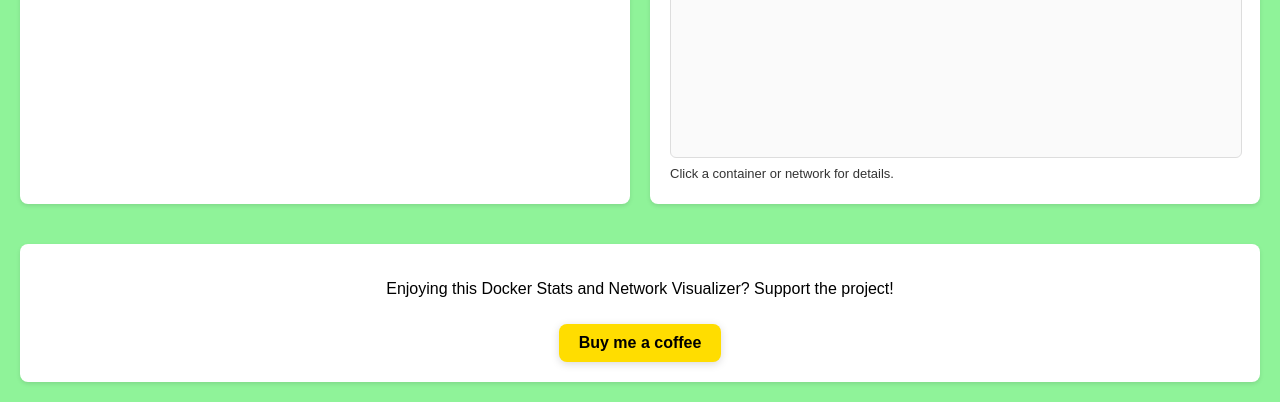
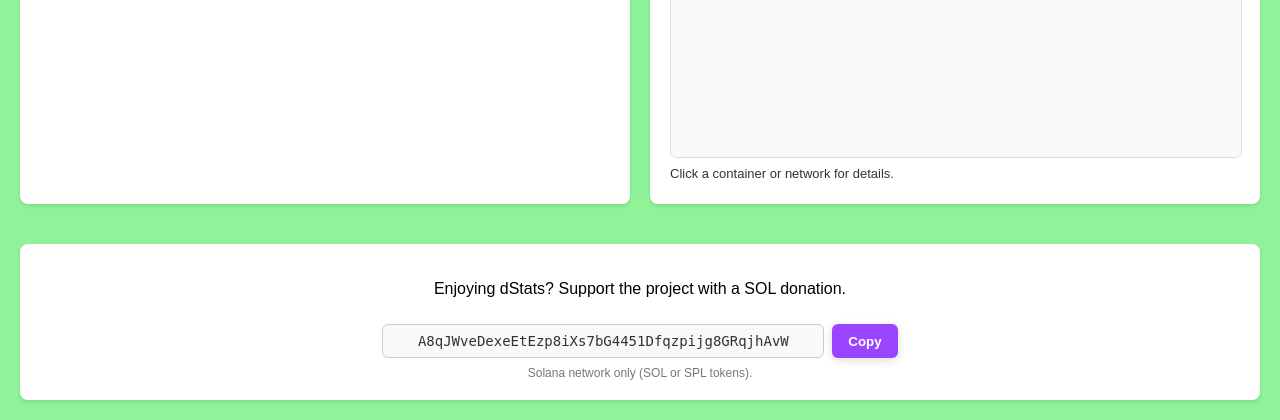
Before and after one commit to Arifcse21/dStats, a Django app: page / in a window 1280 px wide. Shown: the part 617-1037 px from the top of the page. Run offline with Django 5.2, Linux system fonts and the light colour scheme; data that the repository does not hold is empty.

Commit message:
Replace the Ko-fi button with a Solana donation address

```diff
--- a/dStats/templates/dStats/index.html
+++ b/dStats/templates/dStats/index.html
@@ -21,28 +21,49 @@
             margin-bottom: 20px;
         }
 
-        .coffee-button {
+        .donate {
             display: inline-flex;
-            align-items: center;
-            padding: 10px 20px;
-            background-color: #FFDD00;
-            color: #000000;
-            text-decoration: none;
-            border-radius: 8px;
+            gap: 8px;
+            max-width: 100%;
+            margin-top: 10px;
+        }
+
+        /* Read-only, so the address can be selected but not edited */
+        #solanaAddress {
+            width: 30em;
+            max-width: 100%;
+            padding: 8px 10px;
+            font-family: monospace;
+            font-size: 14px;
+            border: 1px solid #ccc;
+            border-radius: 6px;
+            background: #f8f9fa;
+            color: #333;
+            text-align: center;
+        }
+
+        .copy-button {
+            padding: 8px 16px;
+            background-color: #9945FF;
+            color: #ffffff;
+            border: none;
+            border-radius: 6px;
             font-weight: bold;
+            cursor: pointer;
+            white-space: nowrap;
             transition: transform 0.2s, box-shadow 0.2s;
             box-shadow: 0 2px 8px rgba(0,0,0,0.15);
         }
 
-        .coffee-button:hover {
+        .copy-button:hover {
             transform: translateY(-2px);
             box-shadow: 0 4px 12px rgba(0,0,0,0.2);
         }
 
-        .coffee-icon {
-            width: 24px;
-            height: 24px;
-            margin-right: 8px;
+        .donate-note {
+            margin: 8px 0 0;
+            font-size: 12px;
+            color: #777;
         }
 
         .container {
@@ -157,9 +178,6 @@
             box-shadow: 0 2px 4px rgba(0,0,0,0.1);
         }
 
-        footer .coffee-button {
-            margin-top: 10px;
-        }
 
         /* Login Modal Styles */
         .modal {
@@ -413,10 +431,13 @@
     </div>
 
     <footer>
-        <p>Enjoying this Docker Stats and Network Visualizer? Support the project!</p>
-        <a href="https://ko-fi.com/arifcse21" target="_blank" class="coffee-button">
-            Buy me a coffee
-        </a>
+        <p>Enjoying dStats? Support the project with a SOL donation.</p>
+        <div class="donate">
+            <input id="solanaAddress" type="text" readonly aria-label="Solana wallet address"
+                   value="A8qJWveDexeEtEzp8iXs7bG4451Dfqzpijg8GRqjhAvW">
+            <button type="button" id="copySolana" class="copy-button">Copy</button>
+        </div>
+        <p class="donate-note">Solana network only (SOL or SPL tokens).</p>
     </footer>
 
     {{ engines|json_script:"engines-data" }}
@@ -440,6 +461,29 @@
 
         let statsStream = null;
         let graphStream = null;
+
+        // Copy the donation address. The Clipboard API only exists on HTTPS and localhost,
+        // and dStats is often opened over plain HTTP on a LAN address, so fall back to the
+        // older copy command, and finally just select it for Ctrl+C.
+        $('#copySolana').on('click', function() {
+            const field = document.getElementById('solanaAddress');
+            const button = $(this);
+            const done = function(label) {
+                button.text(label);
+                setTimeout(function() { button.text('Copy'); }, 2000);
+            };
+            const fallback = function() {
+                field.select();
+                let copied = false;
+                try { copied = document.execCommand('copy'); } catch (e) {}
+                done(copied ? 'Copied!' : 'Press Ctrl+C');
+            };
+            if (navigator.clipboard && window.isSecureContext) {
+                navigator.clipboard.writeText(field.value).then(function() { done('Copied!'); }, fallback);
+            } else {
+                fallback();
+            }
+        });
 
         $(document).ready(function() {
             // No streams are open yet, so this only marks the engine in the navbar
```
